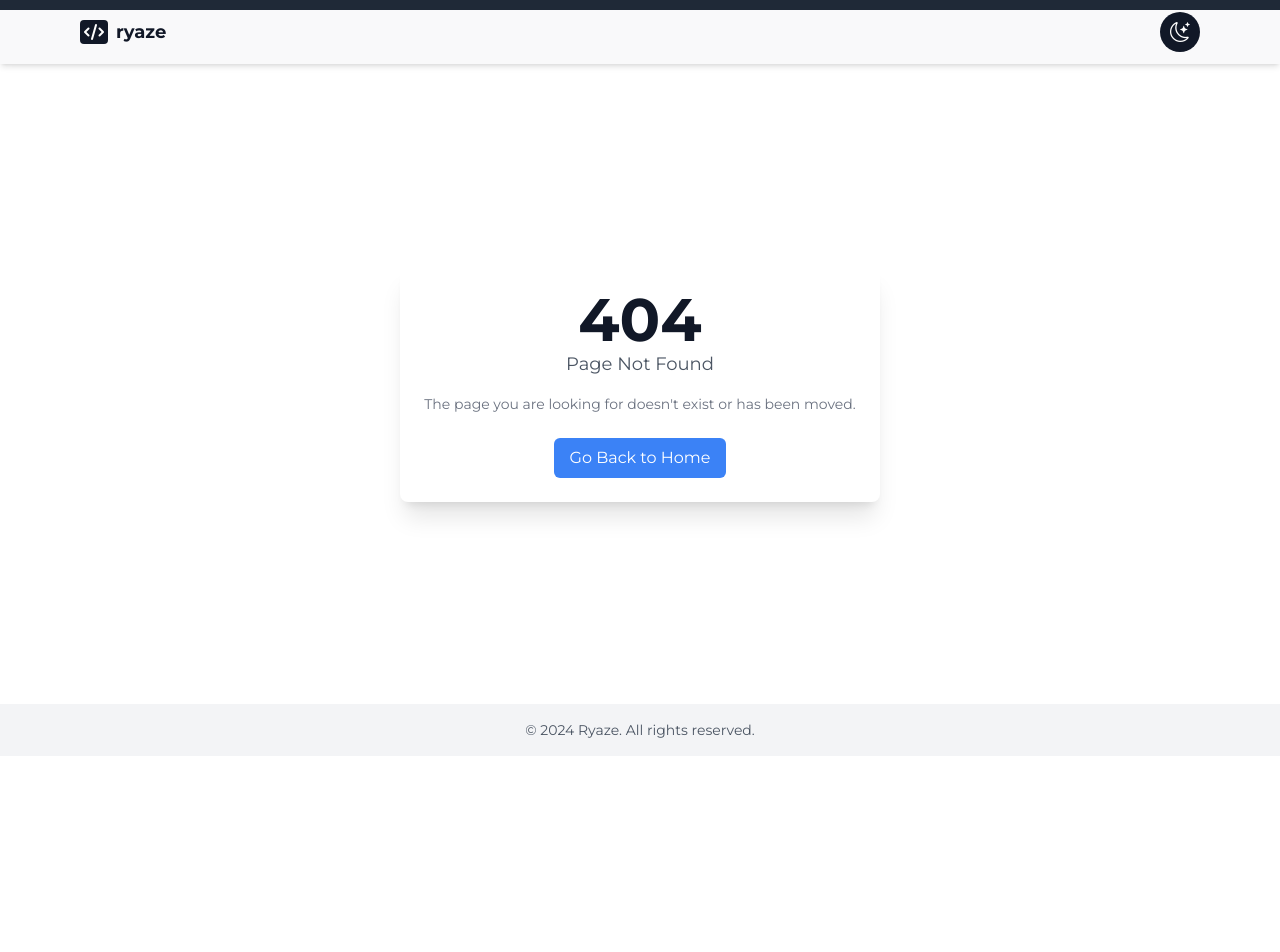
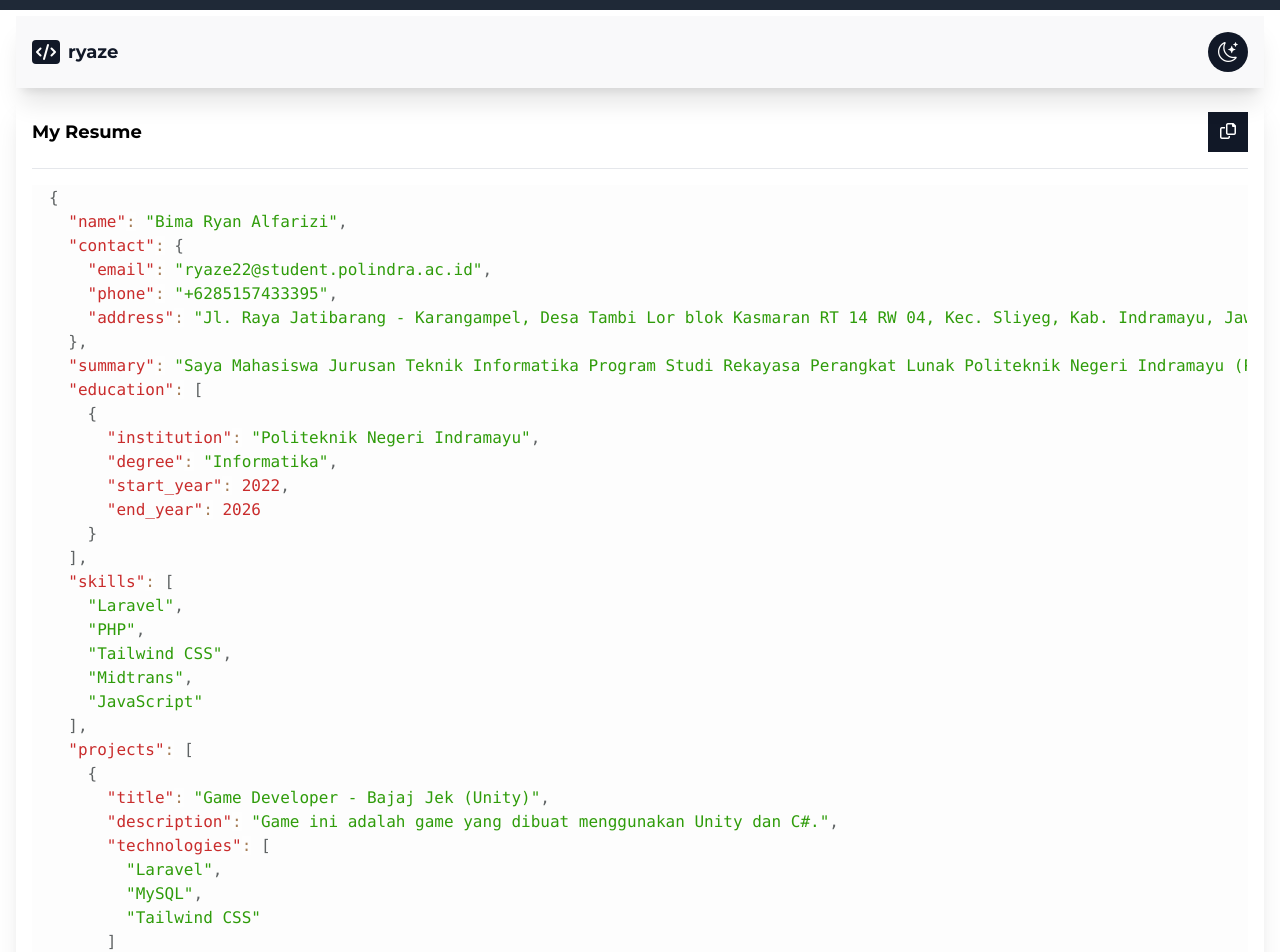
Before and after one commit to bimaryan/ryaze, a React (Create React App) app: page /v2 in a window 1280 px wide. Before the commit this address had no page. Shown: the top 952 px of the page. Before the commit the page ends 800 px from the top, so only its background shows below. Built offline with nearby package versions, Linux system fonts and the light colour scheme.

Commit message:
Update footer year, add FontAwesome script, and implement V2 resume page with dark mode support

```diff
--- a/public/index.html
+++ b/public/index.html
@@ -7,6 +7,7 @@
   <title>Ryaze</title>
   <link rel="stylesheet" href="https://cdn.jsdelivr.net/npm/bootstrap-icons@1.11.3/font/bootstrap-icons.min.css" />
   <link href="https://cdn.jsdelivr.net/npm/flowbite@2.5.2/dist/flowbite.min.css" rel="stylesheet" />
+  <script src="https://kit.fontawesome.com/f74deb4653.js" crossorigin="anonymous"></script>
   <link href="https://cdnjs.cloudflare.com/ajax/libs/font-awesome/6.0.0-beta3/css/all.min.css" rel="stylesheet" />
 </head>
 
--- /dev/null
+++ b/public/resume.json
@@ -0,0 +1,38 @@
+{
+  "name": "Bima Ryan Alfarizi",
+  "contact": {
+    "email": "ryaze22@student.polindra.ac.id",
+    "phone": "+6285157433395",
+    "address": "Jl. Raya Jatibarang - Karangampel, Desa Tambi Lor blok Kasmaran RT 14 RW 04, Kec. Sliyeg, Kab. Indramayu, Jawa Barat, 45281"
+  },
+  "summary": "Saya Mahasiswa Jurusan Teknik Informatika Program Studi Rekayasa Perangkat Lunak Politeknik Negeri Indramayu (POLINDRA), Saat Ini Masih Dalam Pembelajaran Di Semester 6.",
+  "education": [
+    {
+      "institution": "Politeknik Negeri Indramayu",
+      "degree": "Informatika",
+      "start_year": 2022,
+      "end_year": 2026
+    }
+  ],
+  "skills": ["Laravel", "PHP", "Tailwind CSS", "Midtrans", "JavaScript"],
+  "projects": [
+    {
+      "title": "Game Developer - Bajaj Jek (Unity)",
+      "description": "Game ini adalah game yang dibuat menggunakan Unity dan C#.",
+      "technologies": ["Laravel", "MySQL", "Tailwind CSS"]
+    },
+    {
+      "title": "Kampus Merdeka - Sistem Peminjaman Laboratorium Kesehatan",
+      "description": "Aplikasi peminajaman bahan dan alat laboratorium adalah sebuah sistem berbasis teknologi yang dirancang untuk mempermudah proses peminjaman, pengembalian, serta pengelolaan inventaris laboratorium secara digital.",
+      "technologies": ["Laravel", "MySQL", "Tailwind CSS"],
+      "url": "https://github.com/bimaryan/silk"
+    },
+    {
+      "title": "Proyek 2 - Penyewaan Kost dan Mobil berbasis Website ",
+      "description": "Aplikasi ini dibuat menggunakan framework Laravel dan menggunakan database MySQL.",
+      "technologies": ["Laravel", "MySQL", "Tailwind CSS"],
+      "url": "https://github.com/maulanaibrahim20/Bharata.id-WEB"
+    }
+  ],
+  "languages": ["Bahasa Indonesia", "English"]
+}
--- a/src/App.js
+++ b/src/App.js
@@ -1,10 +1,11 @@
-import './App.css';
-import './output.css';
-import { BrowserRouter as Router, Routes, Route } from 'react-router-dom';
-import Navbar from './components/Navbar';
-import Home from './pages/home/Index';
-import Footer from './components/Footer';
-import Error404 from './pages/error/Error404';
+import "./App.css";
+import "./output.css";
+import { BrowserRouter as Router, Routes, Route } from "react-router-dom";
+import Navbar from "./components/Navbar";
+import Home from "./pages/home/Index";
+import Footer from "./components/Footer";
+import Error404 from "./pages/error/Error404";
+import V2 from "./pages/V2";
 // import Detail from './pages/project/Detail';
 // import Project from './pages/project/Index';
 
@@ -12,8 +13,10 @@ function App() {
   return (
     <Router>
       <Navbar />
+      <br/>
       <Routes>
         <Route path="/" element={<Home />} />
+        <Route path="/v2" element={<V2 />} />
         {/* <Route path="/projects" element={<Project />} />
         <Route path="/projects/:projectName" element={<Detail />} /> */}
         <Route path="*" element={<Error404 />} />
--- a/src/components/Footer.js
+++ b/src/components/Footer.js
@@ -4,7 +4,7 @@ function Footer() {
     return (
         <footer className="bg-gray-100 dark:bg-gray-900 text-center py-4">
             <p className="text-sm text-gray-600 dark:text-gray-300">
-                © {new Date().getFullYear()} Ryaze. All rights reserved.
+                © 2024 - {new Date().getFullYear()} Ryaze. All rights reserved.
             </p>
         </footer>
     );
--- a/src/components/Navbar.js
+++ b/src/components/Navbar.js
@@ -1,11 +1,11 @@
-"use client"
+"use client";
 
-import { motion, useScroll } from "motion/react"
+import { motion, useScroll } from "motion/react";
 import React, { useState, useEffect } from "react";
 import { NavLink } from "react-router-dom";
 
 function Navbar() {
-    const { scrollYProgress } = useScroll()
+  const { scrollYProgress } = useScroll();
   const [isDarkMode, setIsDarkMode] = useState(() => {
     const savedMode = localStorage.getItem("darkMode");
     return savedMode === "true";
@@ -41,12 +41,15 @@ function Navbar() {
         className="bg-gray-800 dark:bg-white"
       />
 
-            <nav className="sticky top-0 z-10 bg-gray-100 bg-opacity-50 dark:bg-gray-900 dark:bg-opacity-50 backdrop-blur-lg shadow-md">
-                <div className="max-w-6xl mx-auto flex items-center justify-between px-4 py-3">
+      <nav className="fixed top-0 left-0 right-0 z-10 max-w-screen-xl p-4 mx-auto">
+        <div className="bg-gray-100 bg-opacity-50 dark:bg-opacity-50 p-4 dark:bg-gray-900 backdrop-filter rounded-xl shadow-xl">
+          <div className="flex items-center justify-between">
             {/* Logo */}
             <NavLink to="/" className="flex items-center space-x-2">
               <i className="fa-solid fa-code bg-gray-900 text-white rounded p-1 dark:bg-white dark:text-gray-900"></i>
-                        <span className="text-lg font-bold text-gray-900 dark:text-white">ryaze</span>
+              <span className="text-lg font-bold text-gray-900 dark:text-white">
+                ryaze
+              </span>
             </NavLink>
 
             {/* Toggle Dark Mode */}
@@ -62,6 +65,7 @@ function Navbar() {
               )}
             </button>
           </div>
+        </div>
       </nav>
     </>
   );
--- /dev/null
+++ b/src/pages/V2/index.js
@@ -0,0 +1,119 @@
+import React, { useEffect, useState } from "react";
+import { Helmet } from "react-helmet";
+import { Prism as SyntaxHighlighter } from "react-syntax-highlighter";
+import { coy as lightTheme } from "react-syntax-highlighter/dist/esm/styles/prism";
+import { dracula as darkTheme } from "react-syntax-highlighter/dist/esm/styles/prism";
+
+export default function V2() {
+  const [resume, setResume] = useState(null);
+  const [loading, setLoading] = useState(true);
+  const [error, setError] = useState(null);
+  const [isDarkMode, setIsDarkMode] = useState(() => {
+    return localStorage.getItem("darkMode") === "true";
+  });
+
+  // Event listener untuk mendeteksi perubahan localStorage secara real-time
+  useEffect(() => {
+    const handleStorageChange = (event) => {
+      if (event.key === "darkMode") {
+        setIsDarkMode(event.newValue === "true");
+      }
+    };
+
+    window.addEventListener("storage", handleStorageChange);
+    return () => {
+      window.removeEventListener("storage", handleStorageChange);
+    };
+  }, []);
+
+  useEffect(() => {
+    const fetchResume = async () => {
+      try {
+        const response = await fetch("/resume.json");
+        if (!response.ok) {
+          throw new Error("Failed to fetch resume data");
+        }
+        const data = await response.json();
+        setResume(data);
+      } catch (error) {
+        setError(error.message);
+      } finally {
+        setLoading(false);
+      }
+    };
+
+    fetchResume();
+  }, []);
+
+  if (loading) {
+    return (
+      <div className="flex items-center justify-center min-h-screen bg-gray-100 dark:bg-gray-900">
+        <div className="text-lg font-semibold text-gray-600 dark:text-white">
+          Loading...
+        </div>
+      </div>
+    );
+  }
+
+  if (error) {
+    return (
+      <div className="flex items-center justify-center min-h-screen bg-gray-100 dark:bg-gray-900">
+        <div className="text-lg font-semibold text-red-600">{`Error: ${error}`}</div>
+      </div>
+    );
+  }
+
+  return (
+    <>
+      <Helmet>
+        <meta charSet="utf-8" />
+        <title>Ryaze.my.id</title>
+        <link rel="canonical" href="https://www.ryaze.my.id/" />
+        <meta
+          name="description"
+          content="Website portofolio saya Bima Ryan Alfarizi"
+        />
+        <meta
+          name="keywords"
+          content="website portofolio ryaze bima ryan alfarizi frontend backend fullstack gamedev crazygamedev unity"
+        />
+      </Helmet>
+      <div className="max-w-screen-xl p-4 mx-auto mt-14">
+        <div className="bg-white shadow-xl rounded-xl p-4 dark:bg-gray-900">
+          {/* card header */}
+          <div className="flex items-center justify-between">
+            <div>
+              <h1 className="dark:text-white text-lg font-bold">My Resume</h1>
+            </div>
+            <div>
+              <button
+                className="px-3 py-2 bg-gray-900 dark:bg-white text-white dark:text-gray-900 rounded-xl"
+                onClick={() => {
+                  const newMode = !isDarkMode;
+                  localStorage.setItem("darkMode", newMode);
+                  setIsDarkMode(newMode);
+                  window.dispatchEvent(new Event("storage")); // Paksa update
+                }}
+              >
+                <i className="fa-regular fa-copy"></i>
+              </button>
+            </div>
+          </div>
+          {/* ends card header */}
+
+          <hr className="dark:text-white text-gray-900 my-4" />
+
+          {/* card body */}
+          <SyntaxHighlighter
+            language="json"
+            style={isDarkMode ? darkTheme : lightTheme}
+            wrapLongLines
+          >
+            {JSON.stringify(resume, null, 2)}
+          </SyntaxHighlighter>
+          {/* ends card body */}
+        </div>
+      </div>
+    </>
+  );
+}
--- a/src/pages/home/Index.js
+++ b/src/pages/home/Index.js
@@ -10,19 +10,6 @@ export default function Home() {
         setIsPlaying(!isPlaying);
     };
 
-    const techIcons = {
-        JavaScript: "fa-brands fa-js text-yellow-500",
-        NodeJS: "fa-brands fa-node text-green-500",
-        React: "fa-brands fa-react text-blue-500",
-        TailwindCSS: "fa-brands fa-css3-alt text-blue-400",
-        Bootstrap: "fa-brands fa-bootstrap text-purple-600",
-        HTML: "fa-brands fa-html5 text-orange-500",
-        CSS: "fa-brands fa-css3 text-blue-500",
-        Laravel: "fa-brands fa-laravel text-red-500",
-        MySQL: "fa-solid fa-database text-blue-500",
-        Unity: "fa-brands fa-unity text-gray-800"
-    };
-
     return (
         <>
             <Helmet>
@@ -32,7 +19,7 @@ export default function Home() {
                 <meta name="description" content="Website portofolio saya Bima Ryan Alfarizi" />
                 <meta name="keywords" content="website portofolio ryaze bima ryan alfarizi frondend backend fullstack gamedev crazygamedev unity" />
             </Helmet>
-            <main className="max-w-2xl mx-auto p-6">
+            <main className="max-w-2xl mx-auto p-6 mt-14">
                 {/* Section: Introduction */}
                 <section className="space-y-8">
                     <h1 className="text-4xl font-extrabold text-gray-800 dark:text-gray-100">
```
Also changed, not shown: package.json (+7 -0 lines), 1 other file (tests, documents, lock files or other folders). Lines whose indentation alone changed are shown as unchanged.
